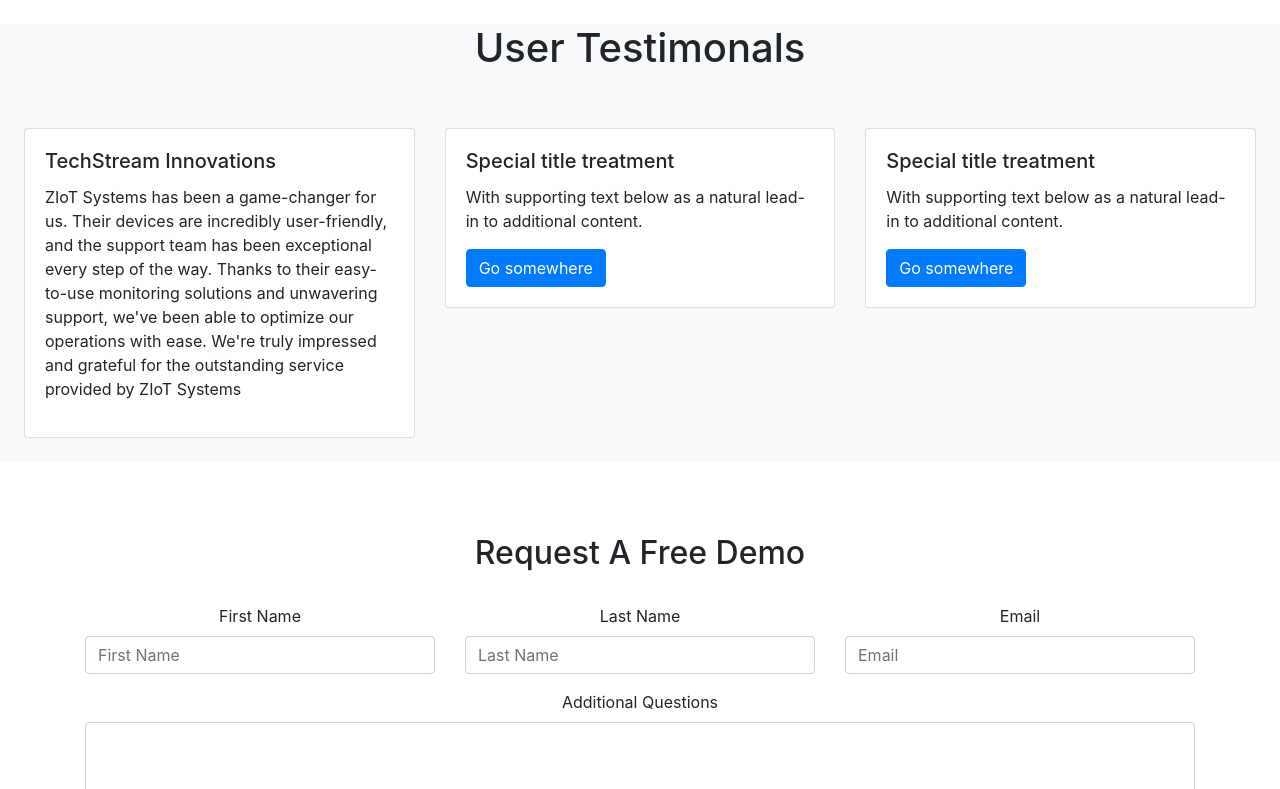
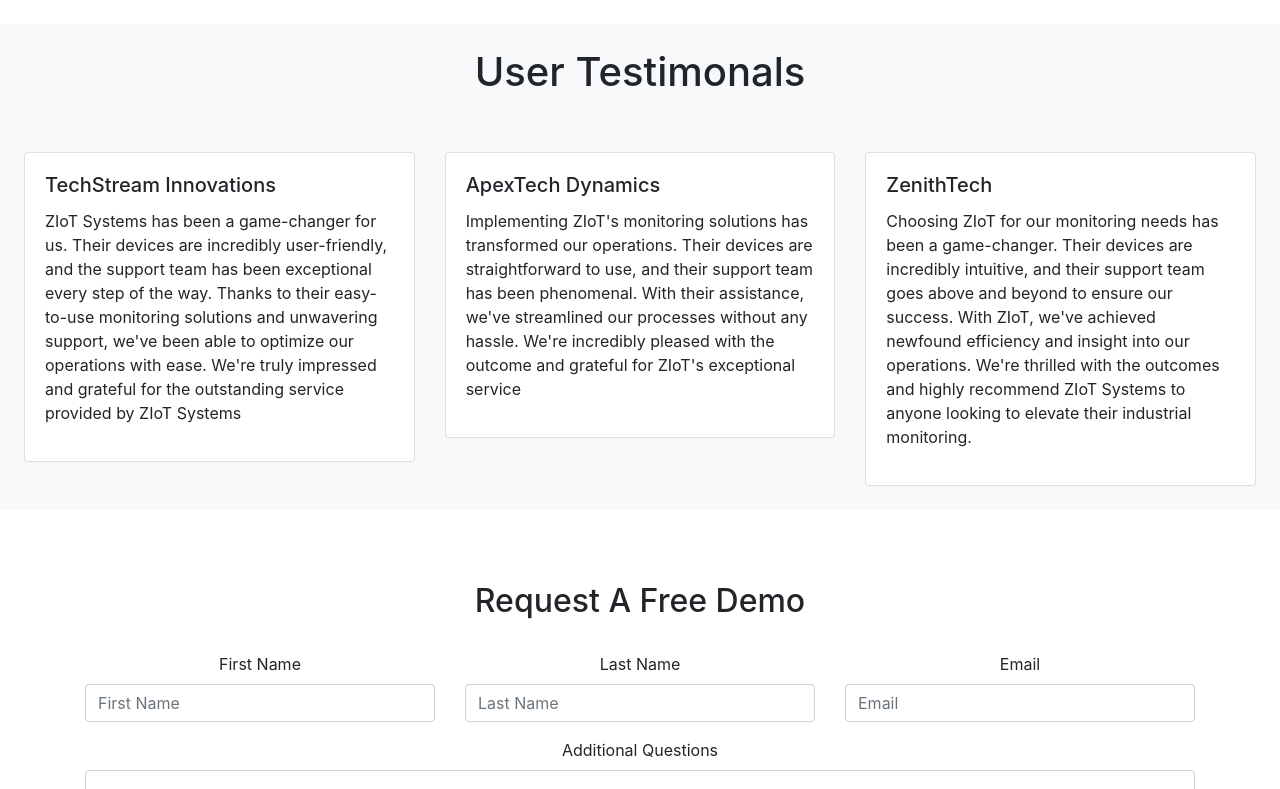
Before and after one commit to ZIoT-Systems/ZIoT-Systems.github.io, a Jekyll site: the page built from README.md, in a window 1280 px wide and 900 px high, scrolled down 1896 px, cut to the strip 111-900 px from the top of the window. Built offline with Jekyll 4.4.1, drawn with Linux system fonts in a browser that asks for light colours; our own code applies the rules of GitHub Pages for plain Markdown files.

Commit message:
test font

```diff
--- a/_layouts/default.html
+++ b/_layouts/default.html
@@ -183,6 +183,7 @@
     <br>
 
     <section id="testimonials" class="bg-light">
+        <br>
         <div class="container text-center">
             <h1>User Testimonals</h1>
         </div>
@@ -199,18 +200,16 @@
             <div class="col-sm-4">
                 <div class="card">
                     <div class="card-body">
-                        <h5 class="card-title">Special title treatment</h5>
-                        <p class="card-text">With supporting text below as a natural lead-in to additional content.</p>
-                        <a href="#" class="btn btn-primary">Go somewhere</a>
+                        <h5 class="card-title">ApexTech Dynamics</h5>
+                        <p>Implementing ZIoT's monitoring solutions has transformed our operations. Their devices are straightforward to use, and their support team has been phenomenal. With their assistance, we've streamlined our processes without any hassle. We're incredibly pleased with the outcome and grateful for ZIoT's exceptional service</p>
                     </div>
                 </div>
             </div>
             <div class="col-sm-4">
                 <div class="card">
                     <div class="card-body">
-                        <h5 class="card-title">Special title treatment</h5>
-                        <p class="card-text">With supporting text below as a natural lead-in to additional content.</p>
-                        <a href="#" class="btn btn-primary">Go somewhere</a>
+                        <h5 class="card-title">ZenithTech</h5>
+                        <p>Choosing ZIoT for our monitoring needs has been a game-changer. Their devices are incredibly intuitive, and their support team goes above and beyond to ensure our success. With ZIoT, we've achieved newfound efficiency and insight into our operations. We're thrilled with the outcomes and highly recommend ZIoT Systems to anyone looking to elevate their industrial monitoring.</p>
                     </div>
                 </div>
             </div>
```
